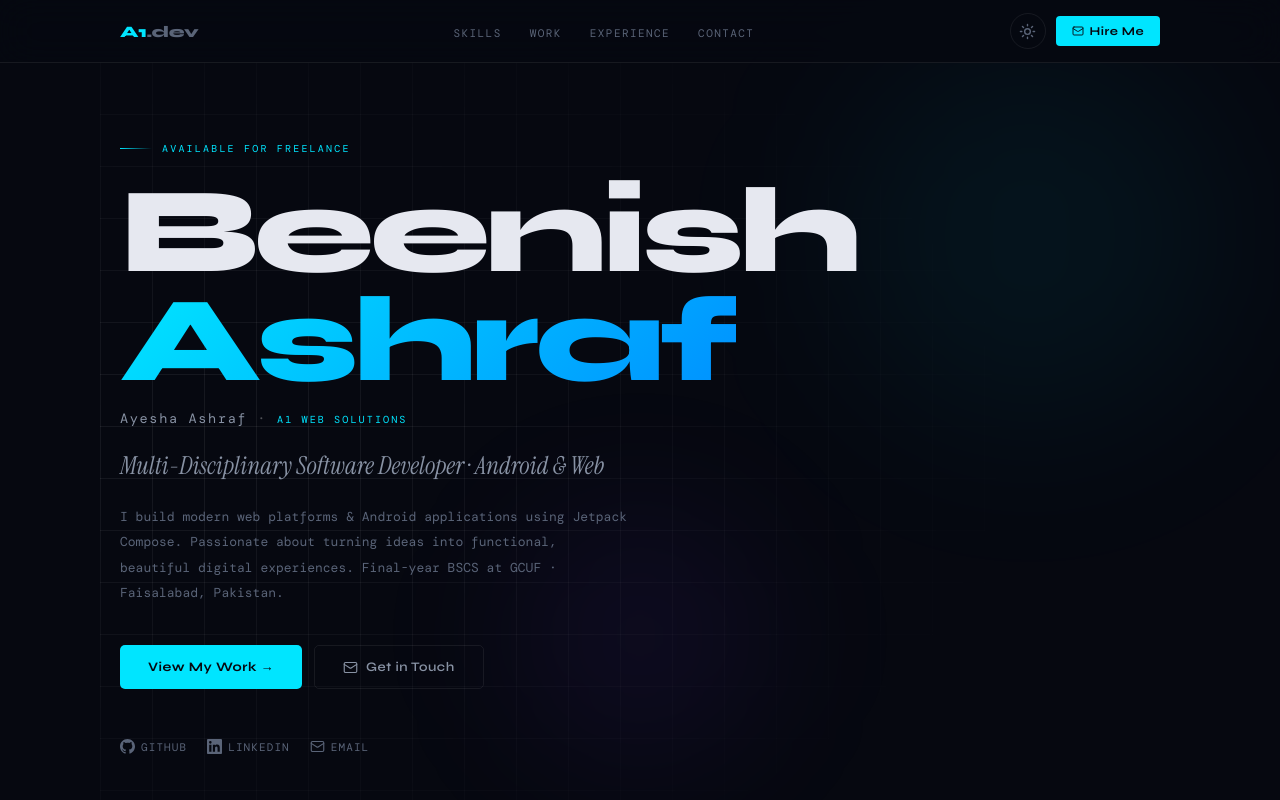
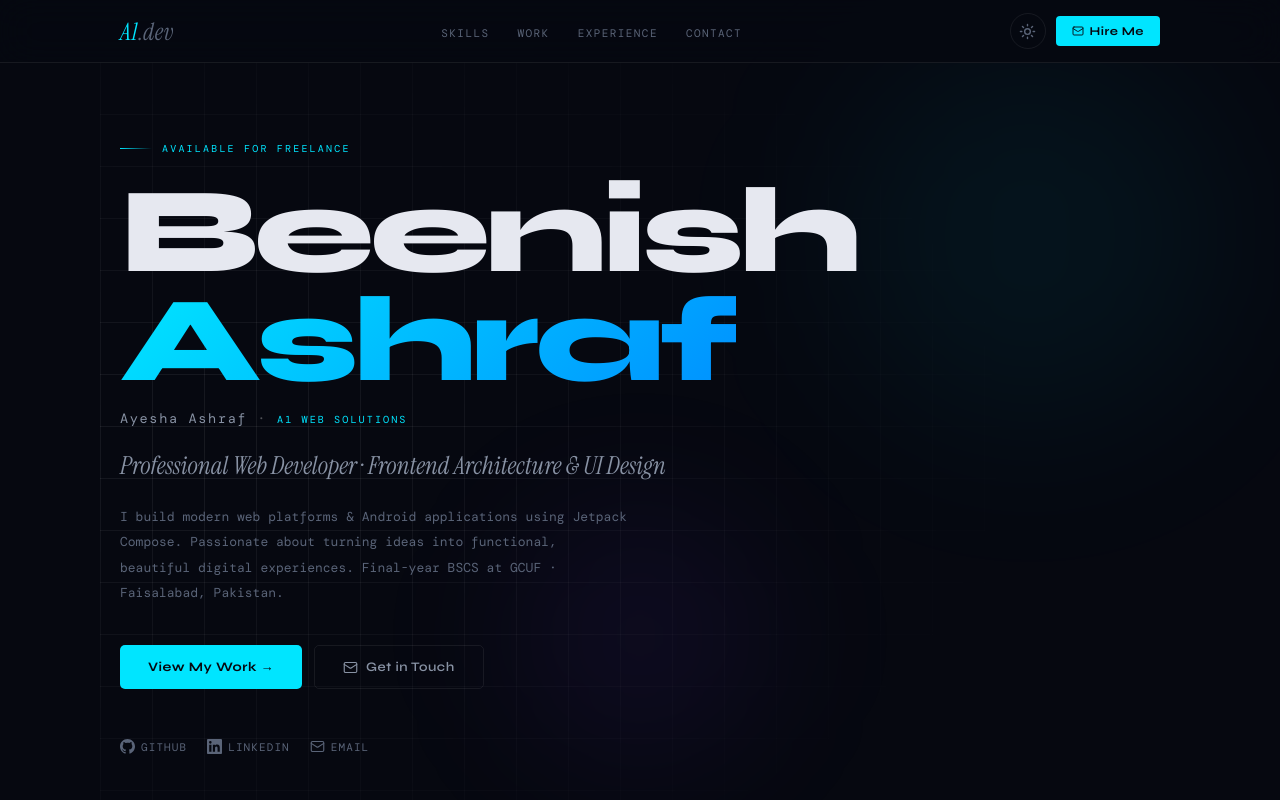
Before and after one commit to BeenishA1-Developer/beenish-portfolio, a React (Vite) app: page / in a window 1280 px wide. Shown: the top 800 px of the page. Built offline with nearby package versions, Linux system fonts and the light colour scheme; a web font is replaced by a local one.

Commit message:
UI refactor: Light theme cards, Nav branding, Subtitle copy

```diff
--- a/src/App.jsx
+++ b/src/App.jsx
@@ -39,7 +39,7 @@ const LIGHT = {
   cardHover: "#f0f4ff",
   statBg: "#edf0f7",
   pillBg: "#edf0f7",
-  shadow: "0 8px 32px rgba(0,110,200,0.14)",
+  shadow: "0 12px 40px rgba(0,0,0,0.08), 0 4px 12px rgba(0,110,200,0.06)",
   btnShadow: "0 8px 28px rgba(0,110,200,0.2)",
 };
 
@@ -336,7 +336,7 @@ export default function App() {
         <nav style={{ position:"fixed", top:0, left:0, right:0, zIndex:300, background:t.navBg, backdropFilter:"blur(18px)", borderBottom:`1px solid ${t.border}`, transition:"background .3s" }}>
           <div style={{ ...W, display:"flex", alignItems:"center", justifyContent:"space-between", height:62 }}>
 
-            <span style={{ fontFamily:"'Syne',sans-serif", fontWeight:800, fontSize:16, color:t.accent, letterSpacing:"-0.02em" }}>
+            <span style={{ fontFamily:"'Instrument Serif',serif", fontStyle:"italic", fontWeight:400, fontSize:24, color:t.accent, letterSpacing:"0.02em" }}>
               A1<span style={{ color:t.muted }}>.dev</span>
             </span>
 
@@ -414,7 +414,7 @@ export default function App() {
               </p>
 
               <p style={{ fontFamily:"'Instrument Serif',serif", fontStyle:"italic", fontSize:"clamp(1.05rem,2.2vw,1.55rem)", color:t.mutedMid, marginBottom:22, animation:"fadeUp .75s ease .38s both" }}>
-                Multi-Disciplinary Software Developer · Android & Web
+                Professional Web Developer · Frontend Architecture & UI Design
               </p>
 
               <p style={{ maxWidth:510, color:t.muted, fontSize:13, lineHeight:1.95, marginBottom:40, animation:"fadeUp .75s ease .42s both" }}>
```
